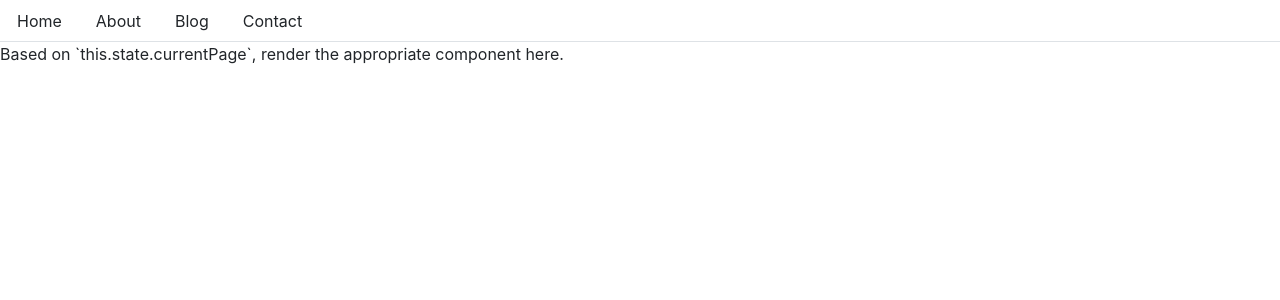
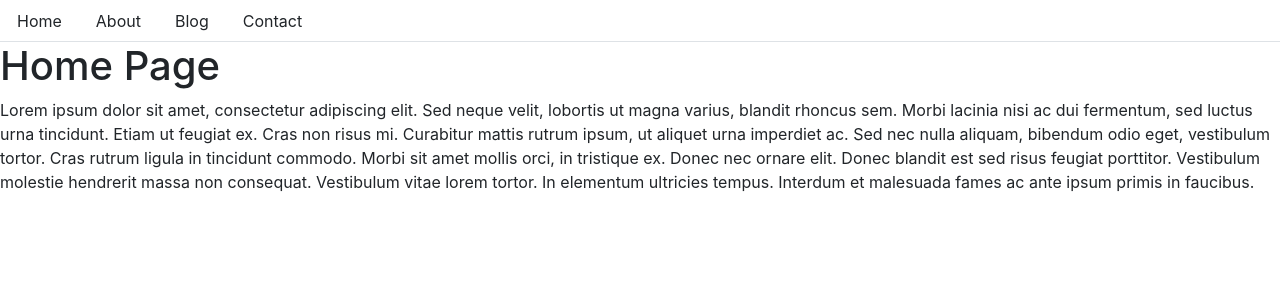
Before and after one commit to Joseph526/reactpractice, a React (Create React App) app: page / in a window 1280 px wide. Shown: the top 300 px of the page. Built offline with nearby package versions, Linux system fonts and the light colour scheme.

Commit message:
Added conditional rendering

```diff
--- a/src/components/PortfolioContainer.js
+++ b/src/components/PortfolioContainer.js
@@ -21,8 +21,12 @@ class PortfolioContainer extends Component {
           currentPage={this.state.currentPage}
           handlePageChange={this.handlePageChange}
         />
-        Based on `this.state.currentPage`, render the appropriate component
-        here.
+        {/* Based on `this.state.currentPage`, render the appropriate component
+        here. */}
+        {this.state.currentPage === "Home" ? <Home /> : ""}
+        {this.state.currentPage === "About" ? <About /> : ""}
+        {this.state.currentPage === "Blog" ? <Blog /> : ""}
+        {this.state.currentPage === "Contact" ? <Contact /> : ""}
       </div>
     );
   }
```
